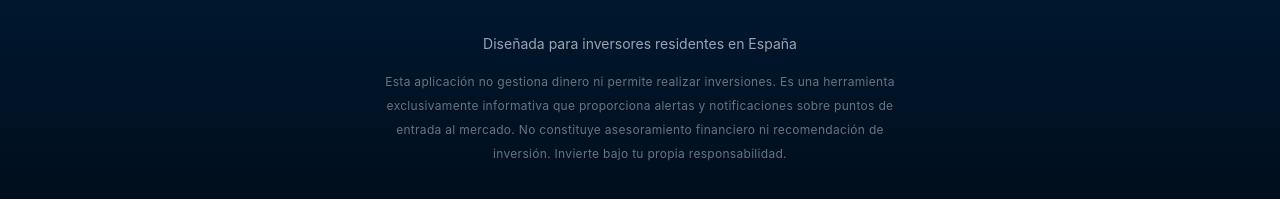
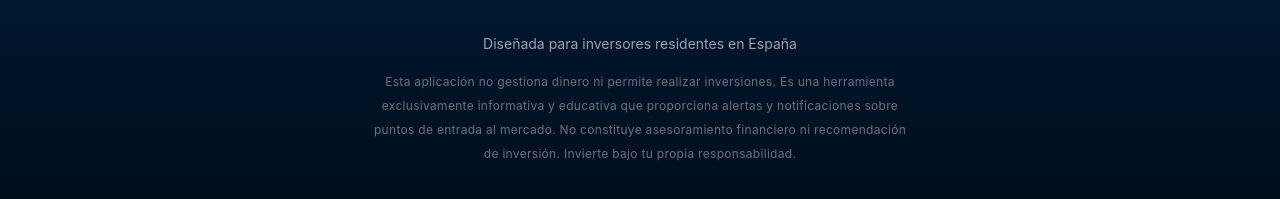
Before and after one commit to amafo1/ema200-jubilacion, a React (Vite) app in the folder frontend/: page / in a window 1280 px wide. Shown: the part 575-774 px from the top of the page. Built offline with nearby package versions, Linux system fonts and the light colour scheme; no server answers.

Commit message:
feat: mejorar disclaimer legal añadiendo 'educativa' para reflejar contenido estratégico

```diff
--- a/frontend/src/pages/Landing.jsx
+++ b/frontend/src/pages/Landing.jsx
@@ -58,7 +58,7 @@ export default function Landing() {
           Diseñada para inversores residentes en España
         </p>
         <p className="text-gray-500 text-xs mt-4 leading-loose tracking-wide">
-          Esta aplicación no gestiona dinero ni permite realizar inversiones. Es una herramienta exclusivamente informativa que proporciona alertas y notificaciones sobre puntos de entrada al mercado. No constituye asesoramiento financiero ni recomendación de inversión. Invierte bajo tu propia responsabilidad.
+          Esta aplicación no gestiona dinero ni permite realizar inversiones. Es una herramienta exclusivamente informativa y educativa que proporciona alertas y notificaciones sobre puntos de entrada al mercado. No constituye asesoramiento financiero ni recomendación de inversión. Invierte bajo tu propia responsabilidad.
         </p>
       </div>
     </div>
```
